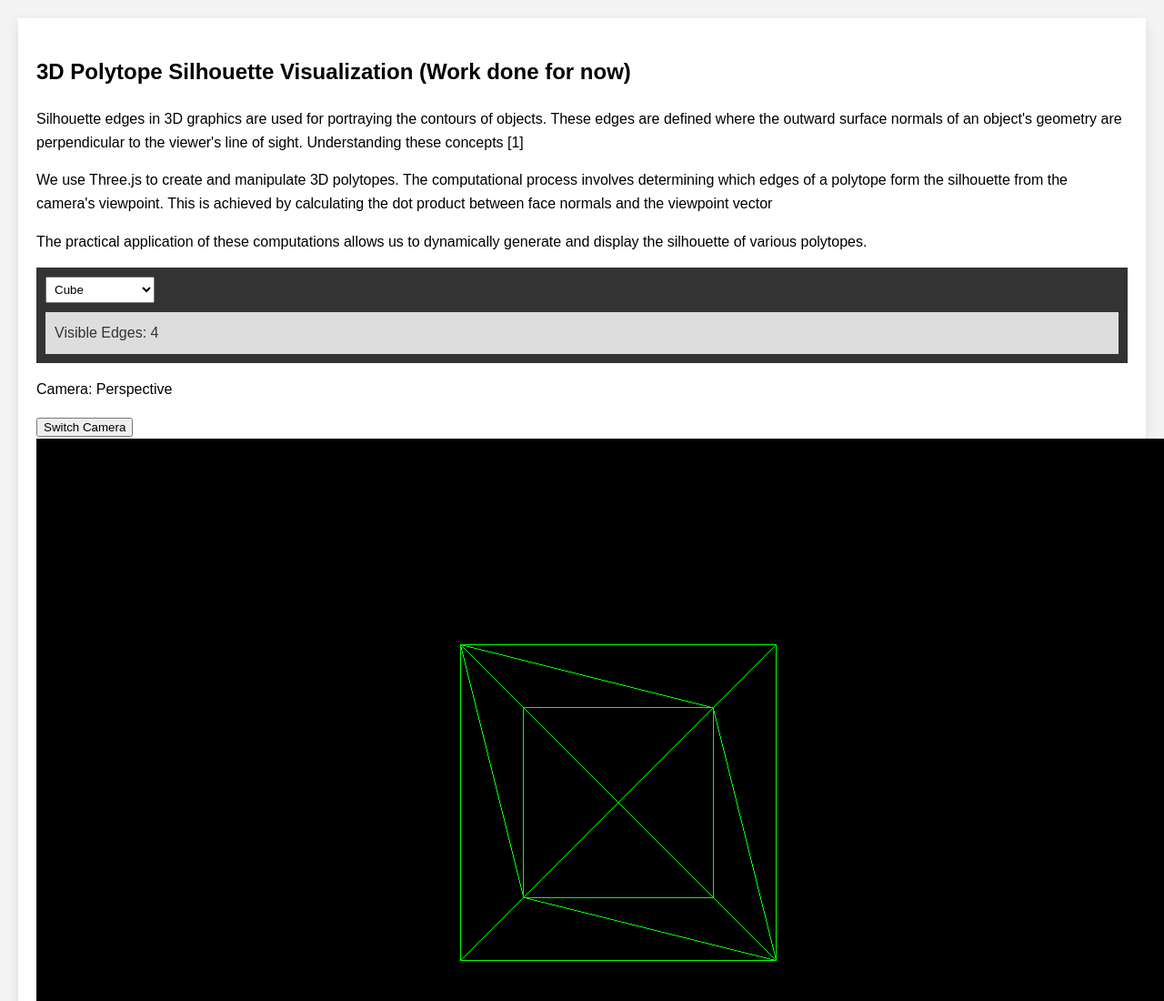
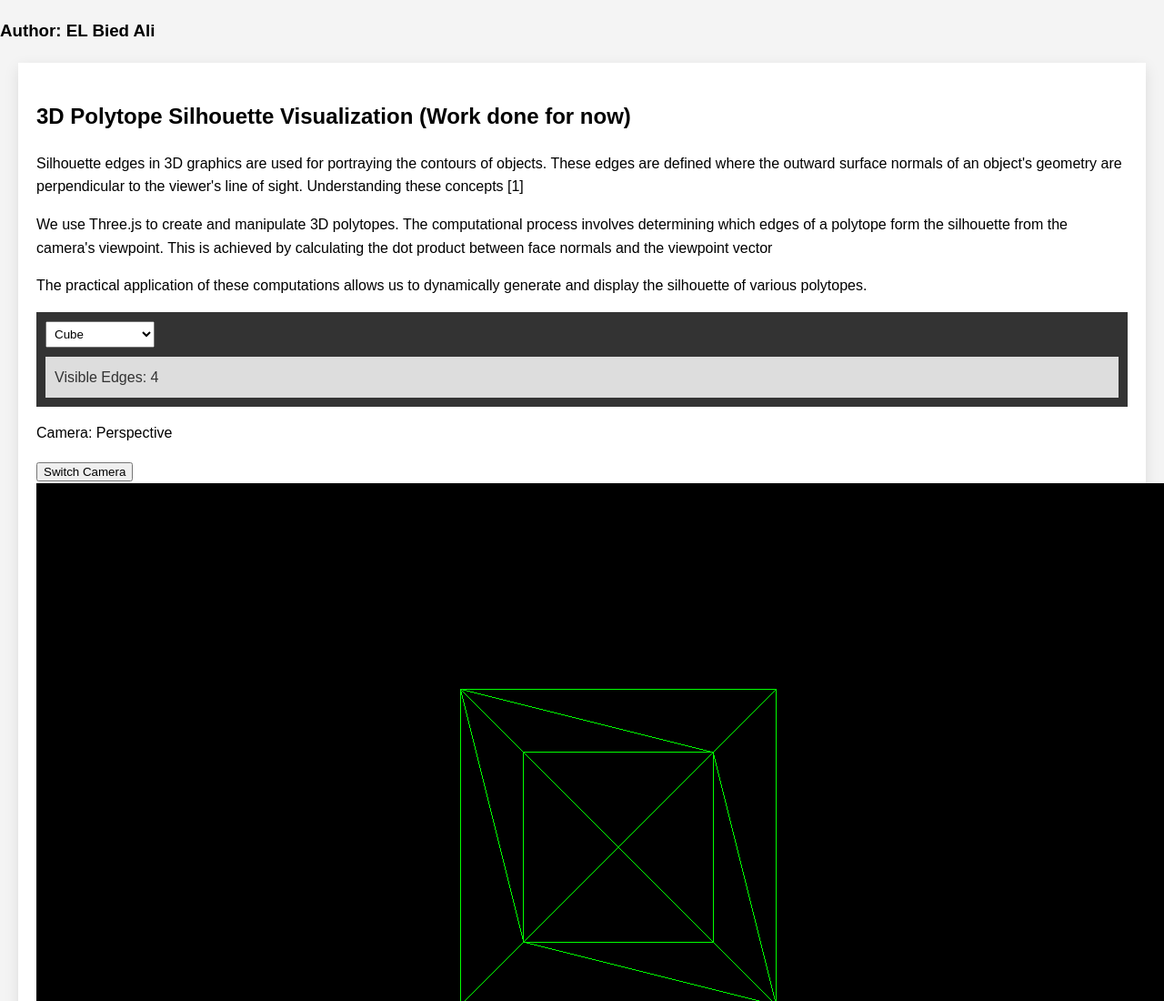
Before and after one commit to EL-Bied-Ali/INFO-F420_Computational_Geometry_Project, a website built with Parcel: page src/index.html in a window 1280 px wide. Shown: the top 1100 px of the page at 91% size. Built offline with nearby package versions, Linux system fonts and the light colour scheme.

Commit message:
Update index.html

```diff
--- a/src/index.html
+++ b/src/index.html
@@ -36,7 +36,7 @@
 </head>
 <body>
 
-
+<h3> Author: EL Bied Ali</h3>
 
 <div id="report">
   <h2>3D Polytope Silhouette Visualization (Work done for now)</h1>
```
